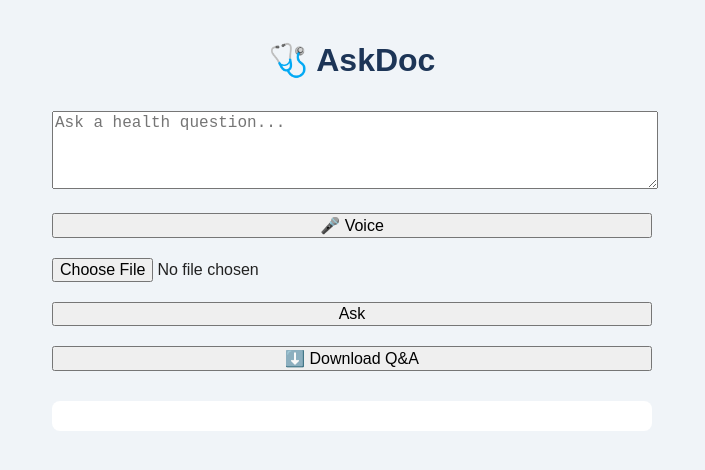
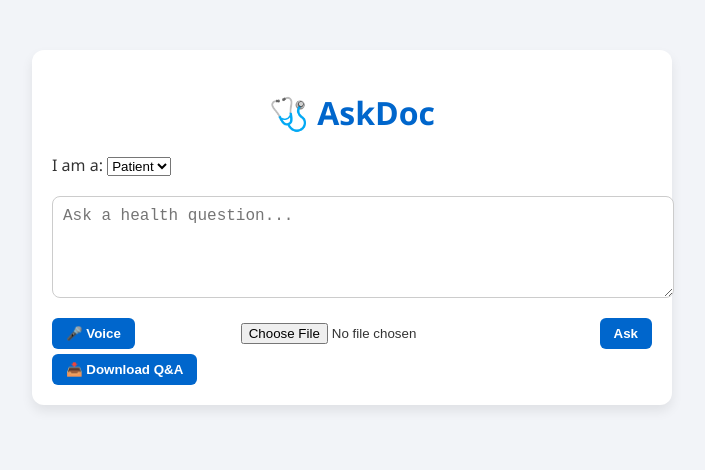
Before and after one commit to hema2317/askdoc, a Flask app: page / in a window 1280 px wide. Shown: the top 470 px of the page, without its empty margins (288-993 px from the left). Run offline with Flask 2, Linux system fonts and the light colour scheme; data that the repository does not hold is empty.

Commit message:
Update index.html

```diff
--- a/templates/index.html
+++ b/templates/index.html
@@ -4,54 +4,35 @@
   <meta charset="UTF-8" />
   <meta name="viewport" content="width=device-width, initial-scale=1.0" />
   <title>AskDoc</title>
-  <style>
-    body {
-      font-family: Arial, sans-serif;
-      padding: 20px;
-      background: #f0f4f8;
-      color: #222;
-      max-width: 600px;
-      margin: auto;
-    }
-    h1 {
-      text-align: center;
-      color: #1d3557;
-    }
-    textarea, input[type="file"], button {
-      width: 100%;
-      margin: 10px 0;
-      font-size: 16px;
-    }
-    #responseBox {
-      background: #fff;
-      padding: 15px;
-      border-radius: 8px;
-      margin-top: 20px;
-      white-space: pre-wrap;
-    }
-    #chatLog {
-      margin-top: 20px;
-    }
-    .qa {
-      margin-bottom: 10px;
-      background: #e3f2fd;
-      padding: 10px;
-      border-radius: 5px;
-    }
-  </style>
+  <link rel="stylesheet" href="/static/style.css" />
 </head>
 <body>
+  <div class="chat-container">
     <h1>🩺 AskDoc</h1>
+
+    <div class="profile-section">
+      <label for="userRole">I am a:</label>
+      <select id="userRole">
+        <option value="patient">Patient</option>
+        <option value="doctor">Doctor</option>
+      </select>
+    </div>
+
+    <div id="chatLog" class="chat-log"></div>
+
     <form id="askForm">
-    <textarea id="query" rows="4" placeholder="Ask a health question..."></textarea>
+      <textarea id="query" placeholder="Ask a health question..." required></textarea>
+      <div class="controls">
         <button type="button" onclick="startListening()">🎤 Voice</button>
         <input type="file" id="file" />
         <button type="submit">Ask</button>
-    <button type="button" onclick="downloadPDF()">⬇️ Download Q&A</button>
+      </div>
     </form>
 
-  <div id="responseBox"></div>
-  <div id="chatLog"></div>
+    <div class="actions">
+      <button onclick="downloadPDF()">📥 Download Q&A</button>
+    </div>
+  </div>
 
   <script src="/static/script.js"></script>
 </body>
```
Lines whose indentation alone changed are shown as unchanged.
